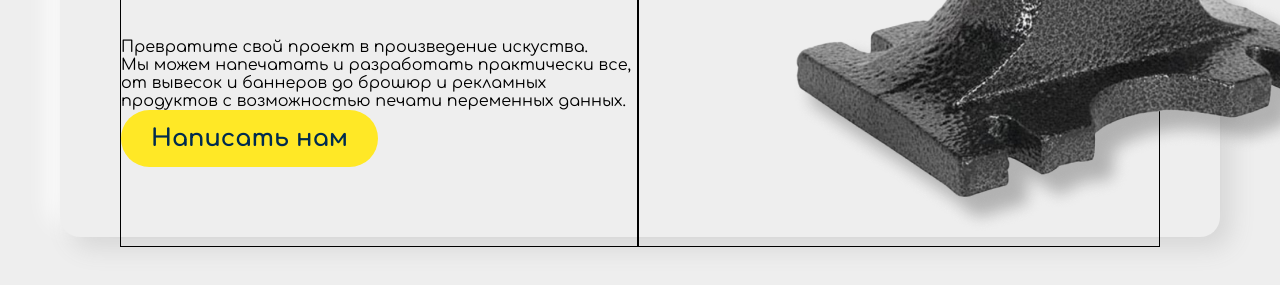
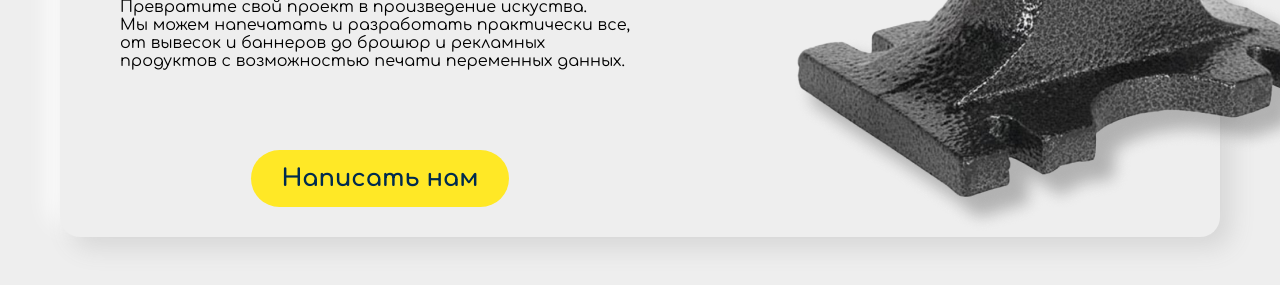
Before and after one commit to alexSamartsev/silverStyle, a plain HTML site: page index.html in a window 1280 px wide. Shown: the part 503-788 px from the top of the page. Drawn offline with Linux system fonts and the light colour scheme; a script that the page names is missing.

Commit message:
Update styles.css

```diff
--- a/styles/styles.css
+++ b/styles/styles.css
@@ -68,7 +68,7 @@ box-shadow:  11px 11px 24px #d6d6d6,
 }
 
 .left, .right{
-    border: 1px solid black;
+
     width: 50%;
     height: 100%;
     display: flex;
@@ -116,4 +116,6 @@ box-shadow:  11px 11px 24px #d6d6d6,
     background: #FFE826;
     border-radius: 50px;
     padding: 15px 30px ;
+    margin-top: 80px;
+    align-self: center;
 }
```
